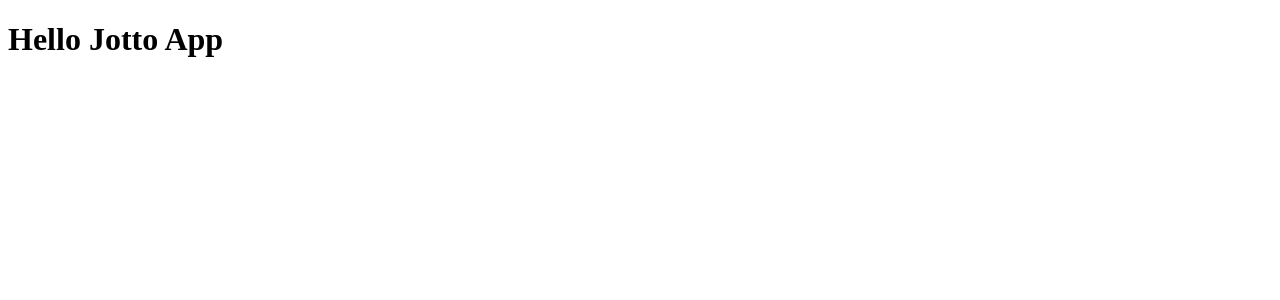
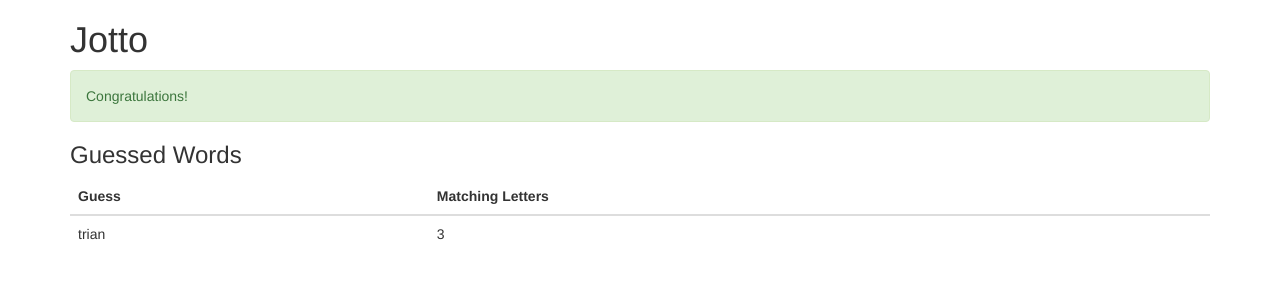
Before and after one commit to Webster2020/JOTTO_APP, a React (Create React App) app: page / in a window 1280 px wide. Shown: the top 300 px of the page. Built offline with nearby package versions, Linux system fonts and the light colour scheme.

Commit message:
Add Bootstrap styling

```diff
--- a/public/index.html
+++ b/public/index.html
@@ -3,7 +3,8 @@
   <head>
     <meta charset="utf-8" />
     <meta name="viewport" content="width=device-width, initial-scale=1" />
-    <title>DICTIONAIRY</title>
+    <link rel="stylesheet" href="https://maxcdn.bootstrapcdn.com/bootstrap/3.3.7/css/bootstrap.min.css" integrity="sha384-BVYiiSIFeK1dGmJRAkycuHAHRg32OmUcww7on3RYdg4Va+PmSTsz/K68vbdEjh4u" crossorigin="anonymous">
+    <title>JOTTO APP</title>
   </head>
   <body>
     <div id="root"></div>
--- a/src/App.js
+++ b/src/App.js
@@ -1,5 +1,16 @@
 import React from 'react';
 
-const App = () => (<h1>Hello Jotto App</h1>);
+import Congrats from './components/Congrats/Congrats';
+import GuessedWords from './components/GuessedWords/GuessedWords';
+
+function App() {
+  return (
+    <div className='container'>
+      <h1>Jotto</h1>
+      <Congrats success={true} />
+      <GuessedWords guessedWords={[{guessedWord: 'trian', letterMatchCount: 3}]} />
+    </div>
+  );
+}
 
 export { App };
--- a/src/components/Congrats/Congrats.js
+++ b/src/components/Congrats/Congrats.js
@@ -4,7 +4,7 @@
 const Congrats = (props) => {
   if (props.success) {
     return (
-      <div data-test='component-congrats'>
+      <div data-test='component-congrats' className='alert alert-success'>
         <span data-test='congrats-message'>
           Congratulations!
         </span>
--- a/src/components/GuessedWords/GuessedWords.js
+++ b/src/components/GuessedWords/GuessedWords.js
@@ -19,8 +19,8 @@
     contents = (
       <div data-test='guessed-words'>
         <h3>Guessed Words</h3>
-        <table>
-          <thead>
+        <table className='table table-sm'>
+          <thead className='thead-light'>
             <tr>
               <th>Guess</th>
               <th>Matching Letters</th>
```
